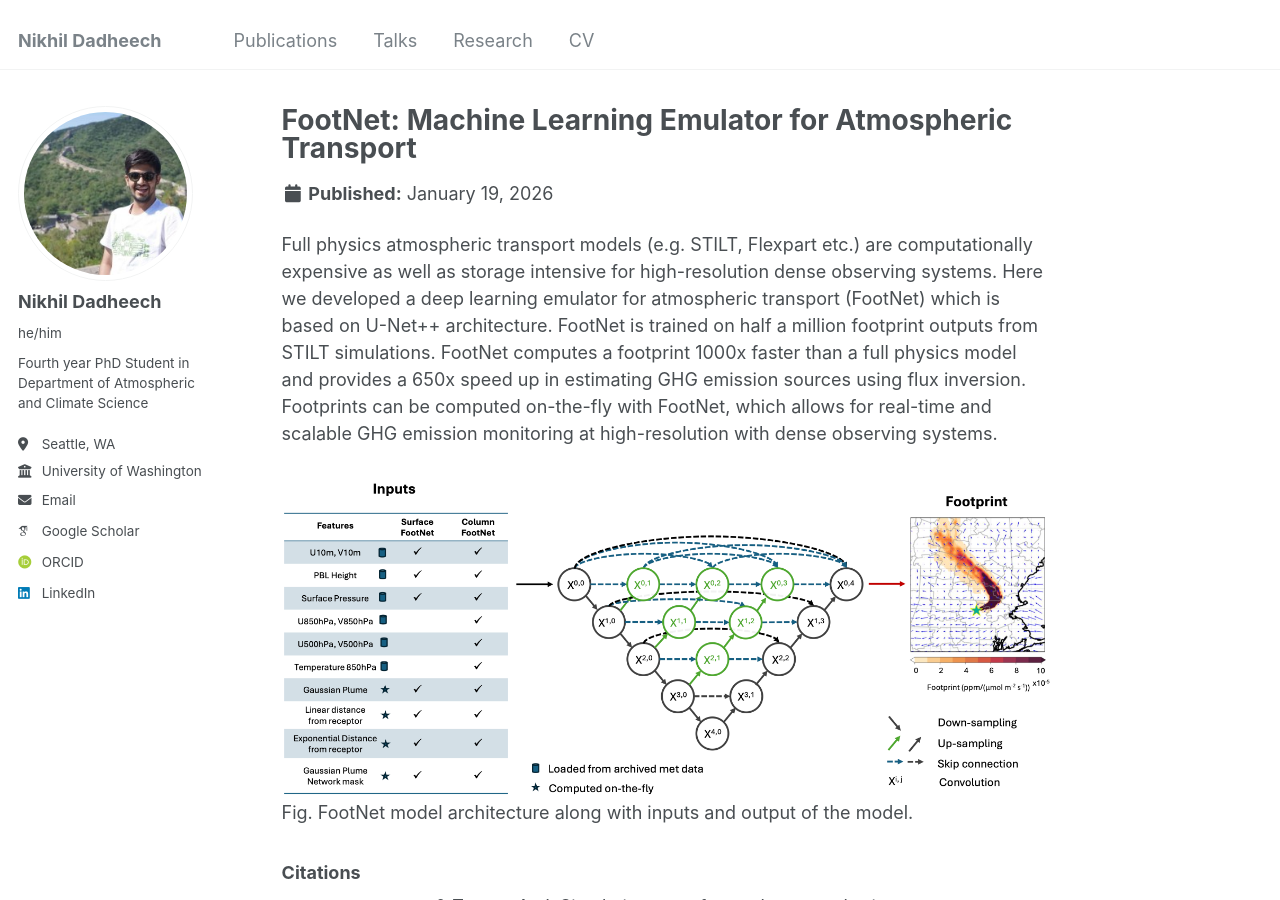
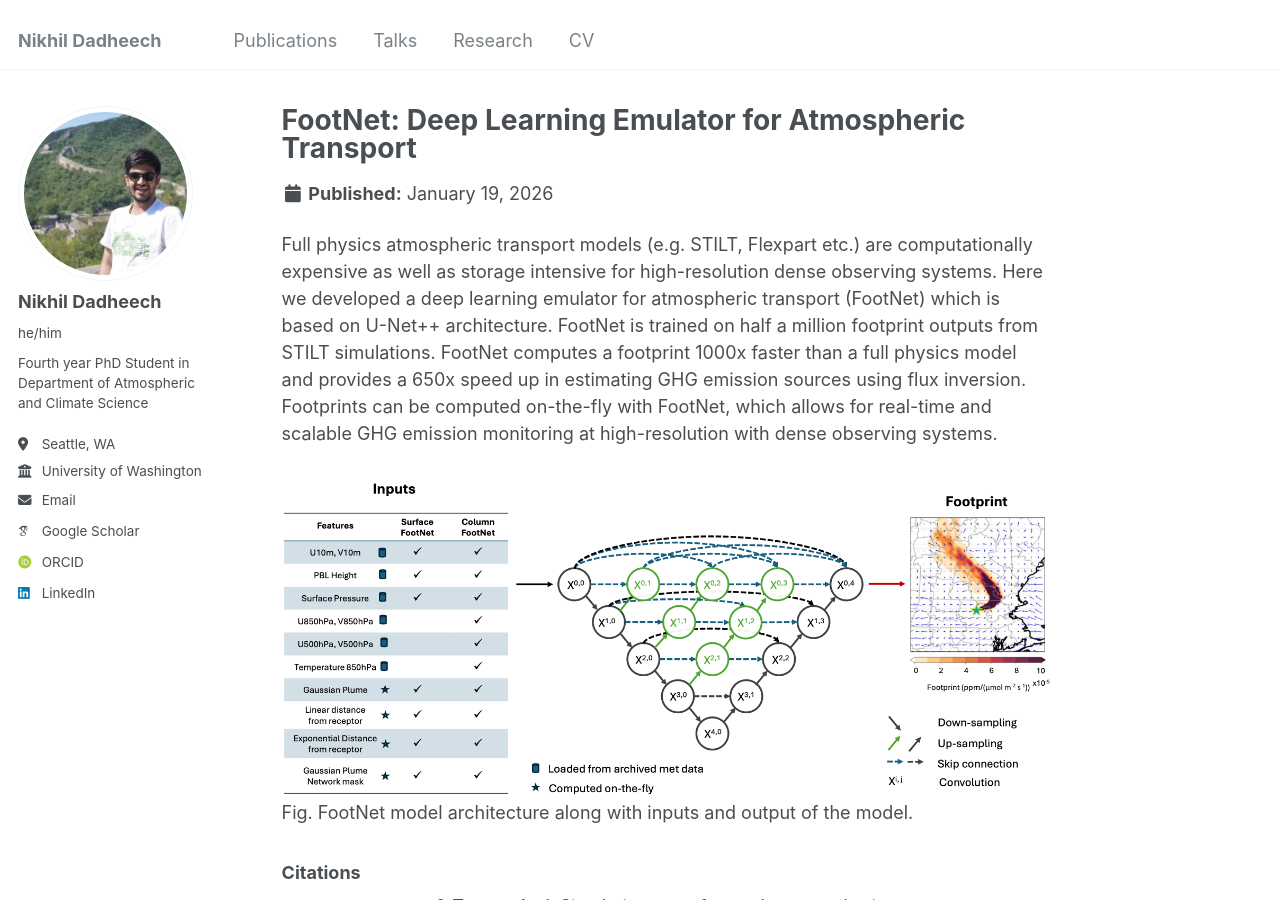
Before and after one commit to nd349/nd349.github.io, a Jekyll site: the page built from _portfolio/footnet.html, in a window 1280 px wide and 900 px high. Built offline with Jekyll 4.4.1, drawn with Linux system fonts in a browser that asks for light colours; some web fonts are replaced; some of the changed lines change nothing that is shown.

Commit message:
Revise FootNet title and excerpt for clarity
Updated the title and excerpt to reflect the deep learning approach and performance improvements of the FootNet model.

```diff
--- a/_portfolio/footnet.html
+++ b/_portfolio/footnet.html
@@ -1,6 +1,7 @@
 ---
-title: "FootNet: Machine Learning Emulator for Atmospheric Transport"
-excerpt: "FootNet model takes meteorology (e.g. winds, PBL height, surface pressure, Gaussian plume etc.) to compute source-receptor relationship (measurement footprint) for an observation. This is an important component of GHG flux inversion.<br/><img src='/images/footnet_unet.png'>"
+title: "FootNet: Deep Learning Emulator for Atmospheric Transport"
+excerpt: "FootNet is a physics-guided deep learning model that can emulate atmospheric transport. It is trained on half a million examples generated using a physics-based model (STILT).
+It is 1000x faster than STILT and can compute footprints on-the-fly. <br/><img src='/images/footnet_examples.png'>"
 collection: portfolio
 ---
 
```
